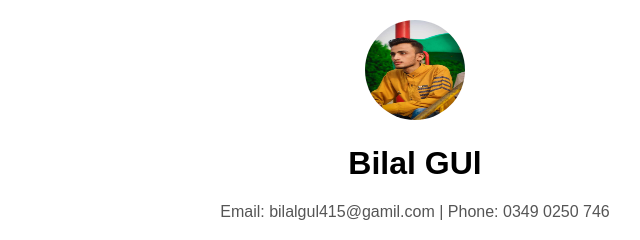
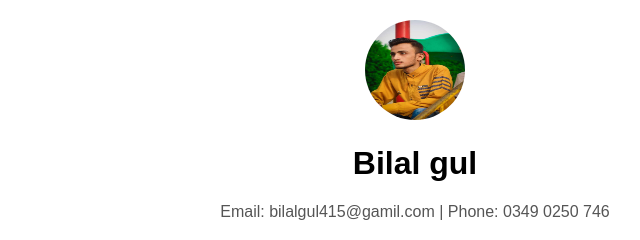
Before and after one commit to Bilal-Gulzar/Hackathon-01, a website: page index.html in a window 1280 px wide. Shown: the top 240 px of the page, 225-865 px from the left. Drawn offline with Linux system fonts and the light colour scheme.

Commit message:
add lower case in last name

```diff
--- a/index.html
+++ b/index.html
@@ -40,7 +40,7 @@
 <body>
     <header>
         <img src="user.jpg" alt="Profile Picture" id="profile-pic">
-        <h1>Bilal GUl</h1>
+        <h1>Bilal gul</h1>
         <p>Email:  bilalgul415@gamil.com | Phone: 0349 0250 746</p>
     </header>
 
```
